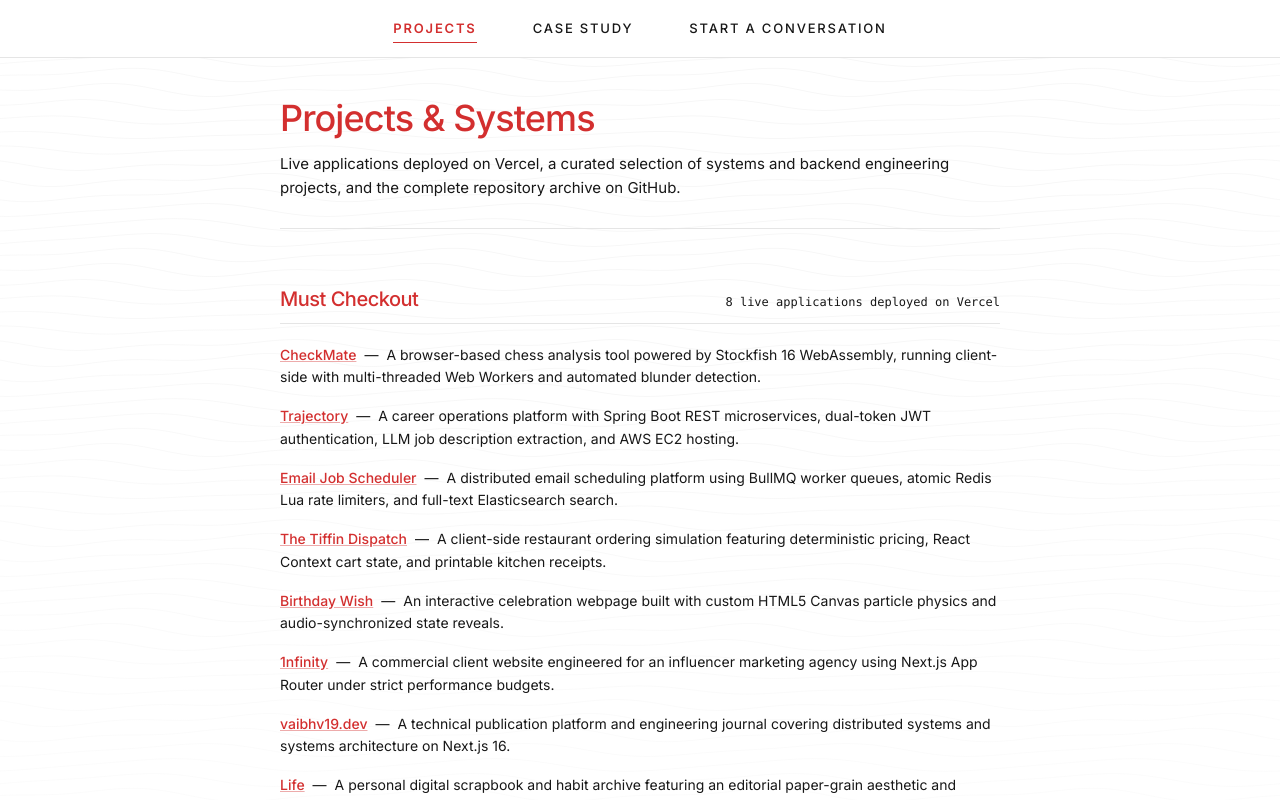
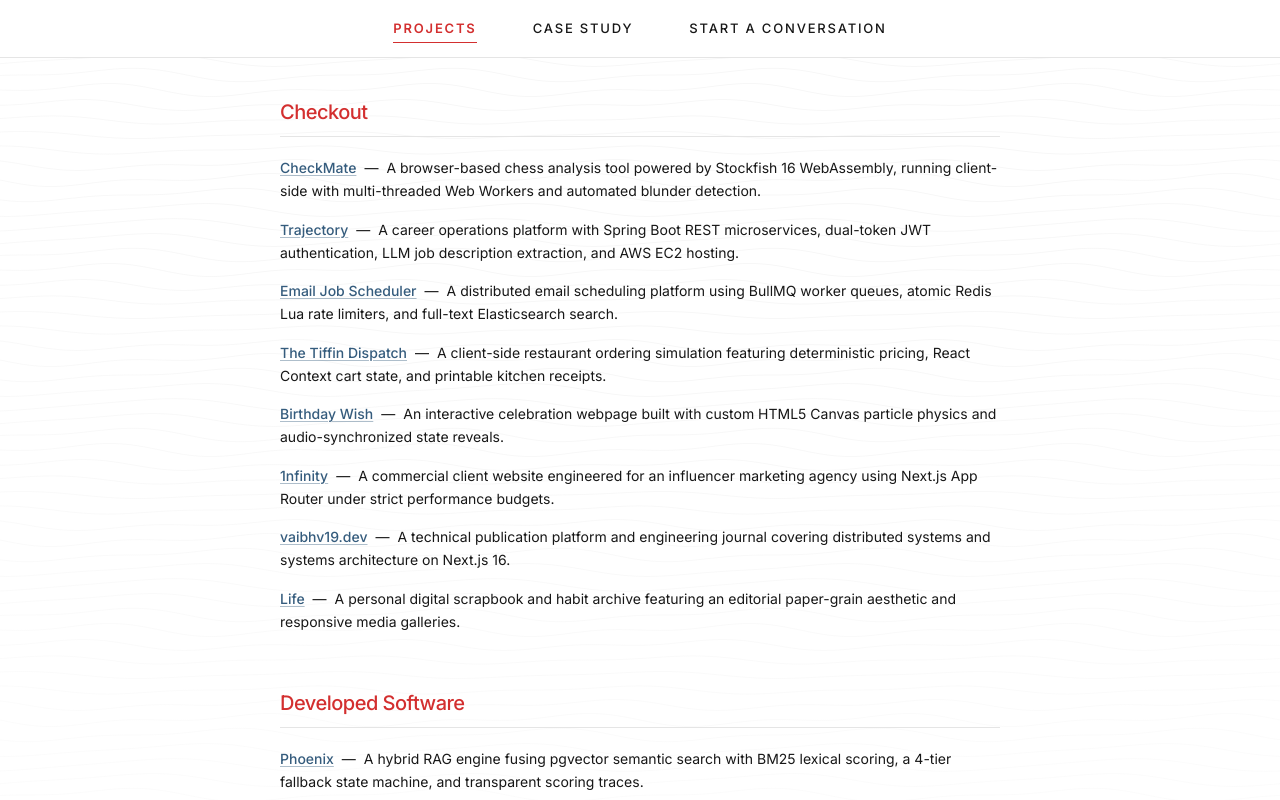
Before and after one commit to vaibhv19/workwith, a Next.js app: page /projects in a window 1280 px wide. Shown: the top 800 px of the page. Built offline with nearby package versions, Linux system fonts and the light colour scheme; a web font is replaced by a local one.

Commit message:
style: change project title links in Checkout and Developed Software to muted blue (#355C7D)

```diff
--- a/src/app/case-study/page.tsx
+++ b/src/app/case-study/page.tsx
@@ -27,15 +27,6 @@
 
   return (
     <Container size="default" className="pt-6 sm:pt-8 md:pt-10 pb-16 sm:pb-24 space-y-8 sm:space-y-12">
-      {/* Editorial Header */}
-      <header className="space-y-2.5 sm:space-y-3 border-b border-border pb-6 sm:pb-7">
-        <h1 className="font-display text-2xl sm:text-3xl md:text-[2.25rem] font-medium tracking-tight text-accent leading-[1.15]">
-          Case Studies
-        </h1>
-        <p className="font-body text-sm sm:text-base text-[#171717] leading-relaxed max-w-2xl font-normal">
-          Detailed accounts of project origins, architecture decisions, engineering trade-offs, and lessons learned across distributed systems, local AI, and production platforms.
-        </p>
-      </header>
 
       {/* Editorial Archive List */}
       <div className="space-y-0 divide-y divide-border">
--- a/src/app/globals.css
+++ b/src/app/globals.css
@@ -267,6 +267,34 @@
 }
 
 /* ==========================================================================
+   PROJECT TITLE LINK STYLES
+   ========================================================================== */
+
+.link-project-title {
+  font-weight: 500;
+  color: var(--accent-secondary);
+  text-decoration: underline;
+  text-decoration-color: rgba(53, 92, 125, 0.4);
+  text-underline-offset: 2px;
+  border-radius: 2px;
+  transition: color 200ms ease, text-decoration-color 200ms ease;
+}
+
+.link-project-title:visited {
+  color: var(--accent-secondary);
+}
+
+.link-project-title:hover {
+  color: var(--accent-secondary-hover);
+  text-decoration-color: var(--accent-secondary-hover);
+}
+
+.link-project-title:focus-visible {
+  outline: none;
+  box-shadow: 0 0 0 1.5px var(--accent-secondary);
+}
+
+/* ==========================================================================
    SURFACES, BORDERS & RESTRAINED GLASS
    ========================================================================== */
 
--- a/src/app/projects/page.tsx
+++ b/src/app/projects/page.tsx
@@ -25,12 +25,12 @@
           href={destinationUrl}
           target="_blank"
           rel="noopener noreferrer"
-          className="font-medium text-accent underline decoration-accent/40 hover:text-accent-muted hover:decoration-accent focus-visible:outline-none focus-visible:ring-1 focus-visible:ring-accent rounded-xs transition-colors"
+          className="link-project-title"
         >
           {project.title}
         </a>
       ) : (
-        <span className="font-medium text-accent">
+        <span className="font-medium text-accent-secondary">
           {project.title}
         </span>
       )}
@@ -53,25 +53,14 @@
 
   return (
     <Container size="default" className="pt-6 sm:pt-8 md:pt-10 pb-16 sm:pb-24 space-y-10 sm:space-y-14">
-      {/* Page Header */}
-      <header className="space-y-2.5 sm:space-y-3 border-b border-border pb-6 sm:pb-7">
-        <h1 className="font-display text-2xl sm:text-3xl md:text-[2.25rem] font-medium tracking-tight text-accent leading-[1.15]">
-          Projects &amp; Systems
-        </h1>
-        <p className="font-body text-sm sm:text-base text-[#171717] leading-relaxed max-w-2xl font-normal">
-          Live applications deployed on Vercel, a curated selection of systems and backend engineering projects, and the complete repository archive on GitHub.
-        </p>
-      </header>
+
 
       {/* SECTION 1: MUST CHECKOUT */}
       <section aria-labelledby="must-checkout-heading" className="space-y-4 sm:space-y-5">
         <div className="flex flex-col sm:flex-row sm:items-baseline justify-between gap-1 border-b border-border pb-2.5">
           <h2 id="must-checkout-heading" className="font-display text-lg sm:text-xl font-medium tracking-tight text-accent">
-            Must Checkout
+          Checkout
           </h2>
-          <span className="text-xs font-mono text-[#171717]">
-            {mustCheckoutProjects.length} live applications deployed on Vercel
-          </span>
         </div>
 
         <ul className="space-y-3.5 sm:space-y-4 list-none pl-0">
@@ -87,9 +76,6 @@
           <h2 id="developed-software-heading" className="font-display text-lg sm:text-xl font-medium tracking-tight text-accent">
             Developed Software
           </h2>
-          <span className="text-xs font-mono text-[#171717]">
-            Curated selection of {developedSoftwareProjects.length} engineering systems
-          </span>
         </div>
 
         <ul className="space-y-3.5 sm:space-y-4 list-none pl-0">
```
Also changed, not shown: 1 other file (tests, documents, lock files or other folders).
